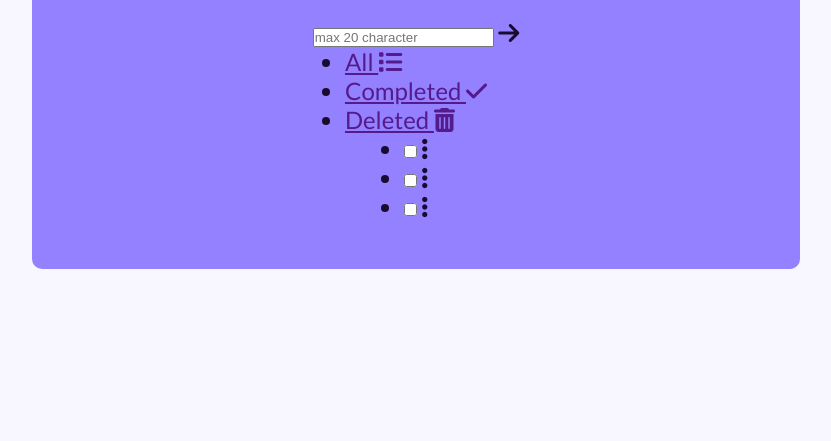
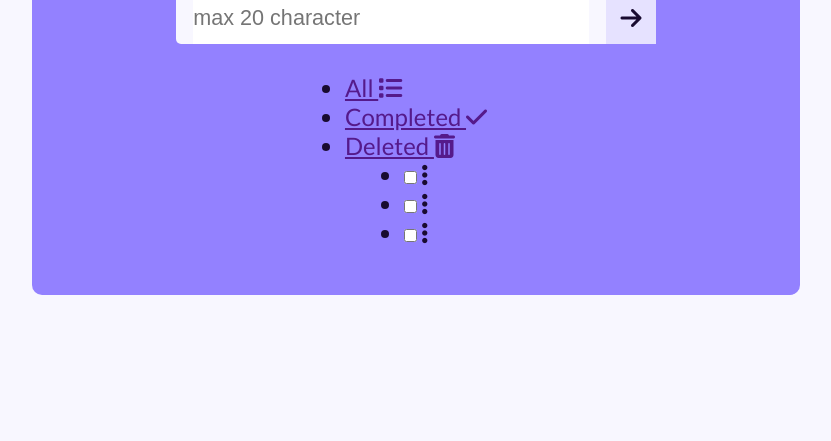
Before and after one commit to tunasbackyard/todo-app, a plain HTML site: page index.html in a window 1280 px wide. Shown: the part 359-800 px from the top of the page, without its empty margins (224-1055 px from the left). Drawn offline with Linux system fonts and the light colour scheme.

Commit message:
styling: input box

```diff
--- a/css/style.css
+++ b/css/style.css
@@ -46,3 +46,26 @@ html {
 .header__subtitle {
   margin-bottom: 0.1em;
 }
+
+.box {
+  display: flex;
+  flex-wrap: nowrap;
+  width: 20em;
+  margin-bottom: 1.2em;
+  border-radius: 5px;
+  background: var(--primary-background);
+}
+
+.box__input {
+  width: 100%;
+  margin: 0 0.8em;
+  font-size: 0.9rem;
+  line-height: 30px;
+  border: none;
+  outline: none;
+}
+
+.box__icon {
+  padding: 0.6em;
+  background: var(--primary-effect-color);
+}
```
